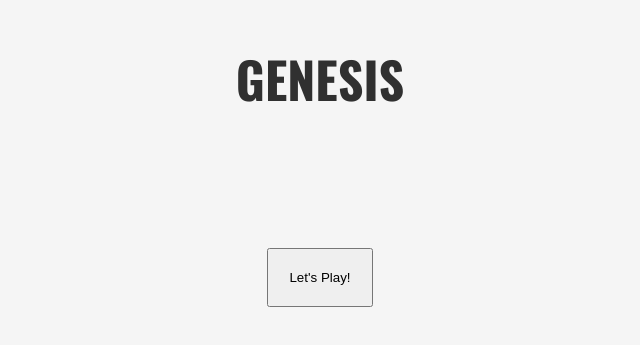
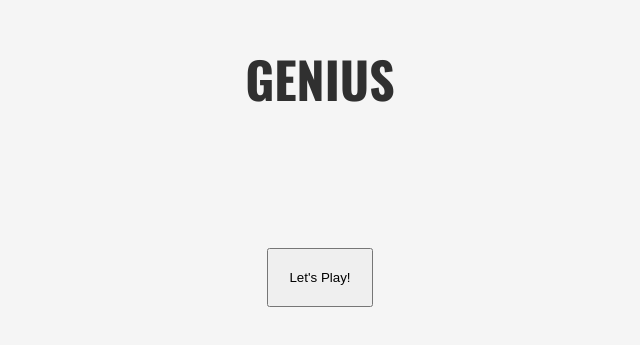
Before and after one commit to willson-alflen/dio-project-geniusGame, a plain HTML site: page index.html in a window 1280 px wide. Shown: the part 243-588 px from the top of the page, without its empty margins (320-960 px from the left). Drawn offline with nearby package versions, Linux system fonts and the light colour scheme.

Commit message:
Update index.html

```diff
--- a/index.html
+++ b/index.html
@@ -12,12 +12,12 @@
     />
     <link rel="stylesheet" href="style.css" />
     <link rel="icon" href="img/favicon.ico" type="image/x-icon" />
-    <title>Genesis</title>
+    <title>Genius</title>
   </head>
   <body>
     <div class="wrapper">
       <div id="home" class="home">
-        <h1 class="title-home">GENESIS</h1>
+        <h1 class="title-home">GENIUS</h1>
         <div class="start-game">
           <button class="start-button" onclick="playGame();">Let's Play!</button>
         </div>
```
